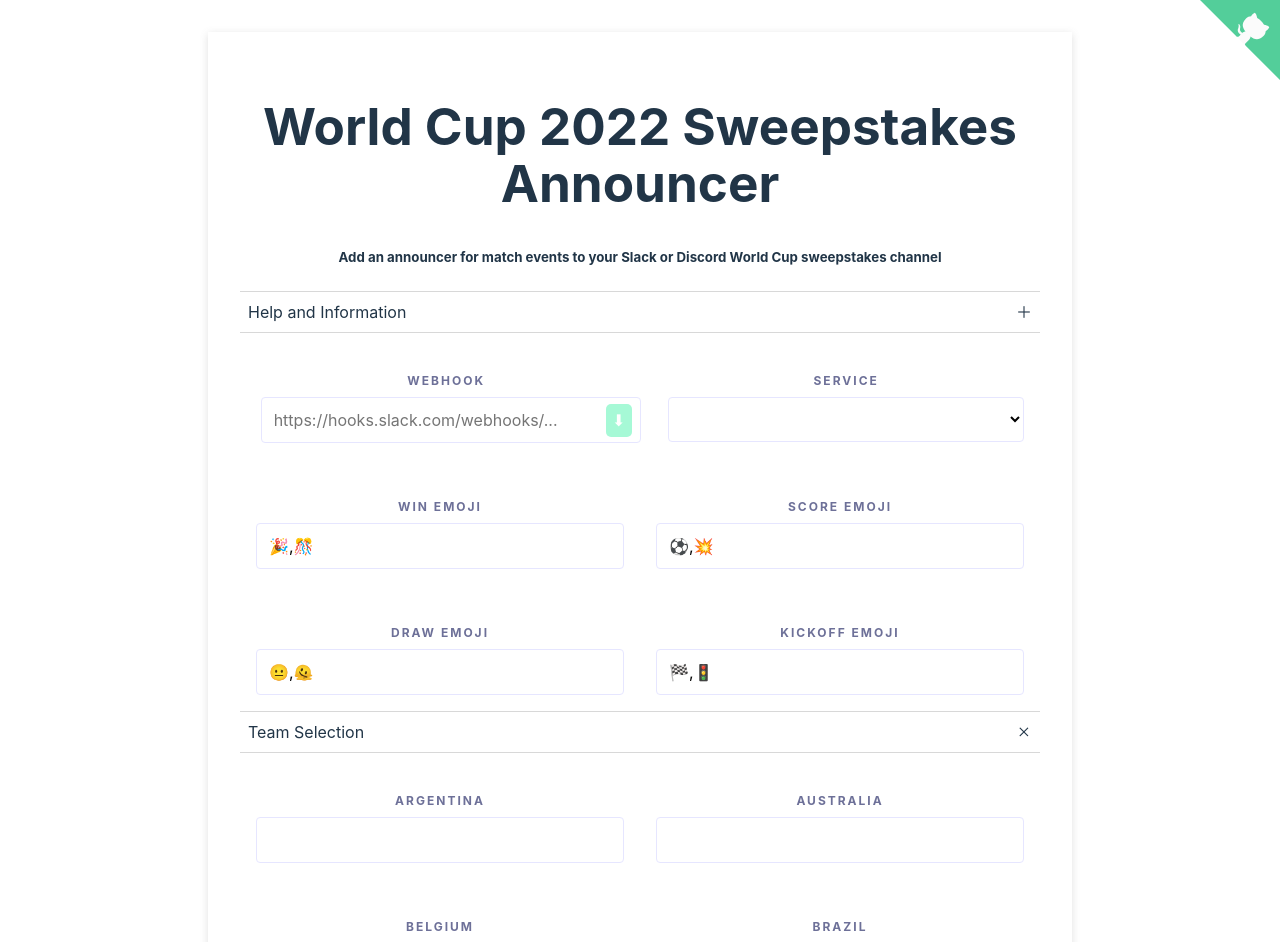
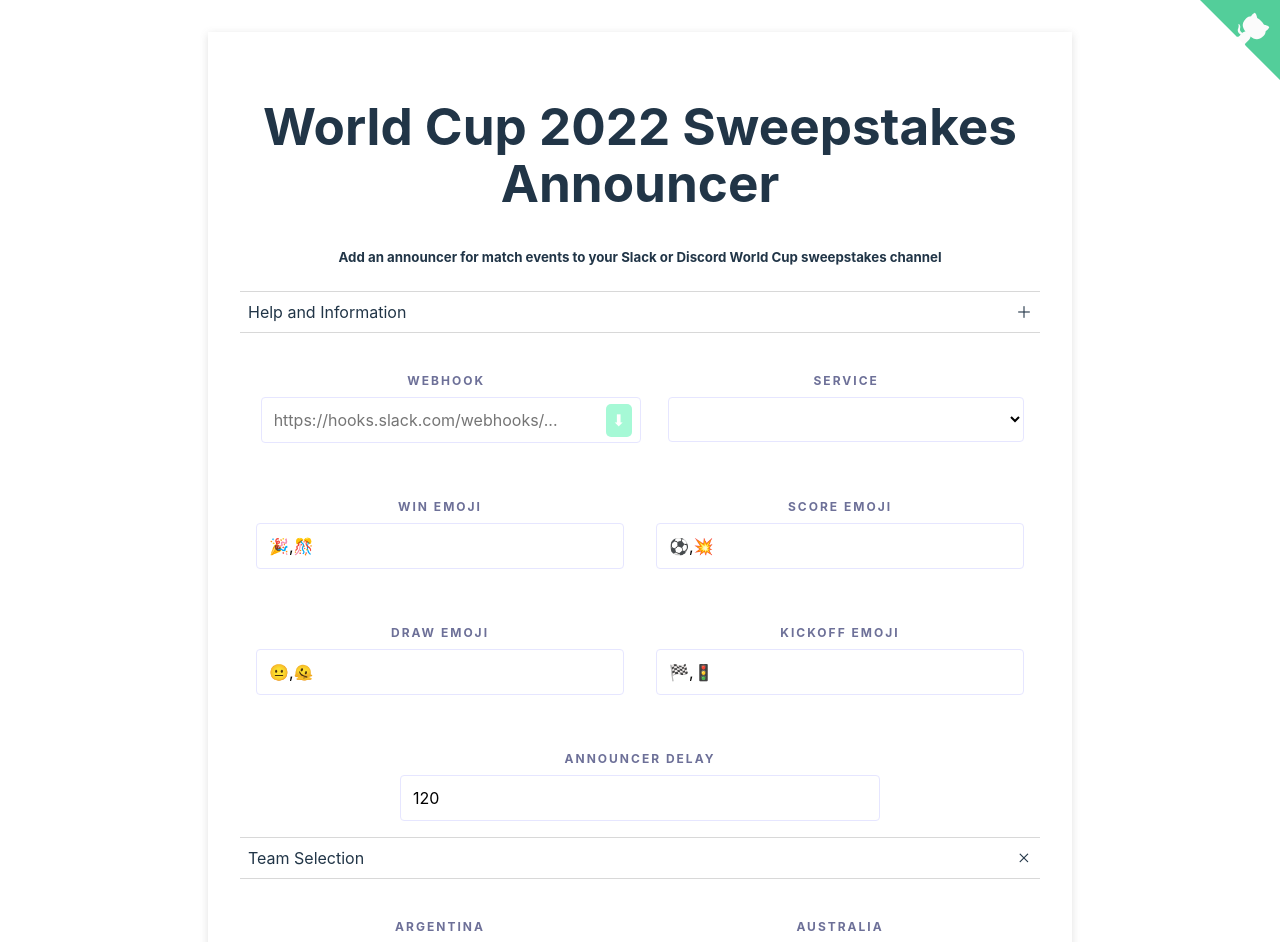
Before and after one commit to Plastonick/Sweepstakes-Frontend, a Svelte app: page / in a window 1280 px wide. Shown: the top 942 px of the page. Built offline with nearby package versions, Linux system fonts and the light colour scheme.

Commit message:
add delay configuration

```diff
--- a/src/App.svelte
+++ b/src/App.svelte
@@ -17,6 +17,7 @@
             formValues.score = result.data.score
             formValues.kickOff = result.data.kickOff
             formValues.draw = result.data.draw
+            formValues.delaySeconds = result.data.delaySeconds
             fetchFeedback = {type: 'success', message: 'Retrieved existing configuration'}
         }
 
@@ -96,6 +97,7 @@
         score: '⚽️,💥',
         kickOff: '🏁,🚦',
         draw: '😐,🫠',
+        delaySeconds: 120
     }
 
     const teams = {
@@ -250,6 +252,16 @@
           bind:value={formValues.kickOff}
       />
       </span>
+
+      <span class="form-element">
+      <label for="delay_seconds" title="Delay to post messages in seconds">announcer delay</label>
+      <input
+          id="delay_seconds"
+          name="delay_seconds"
+          type="number"
+          bind:value={formValues.delaySeconds}
+      />
+      </span>
     </div>
 
     <div
```
